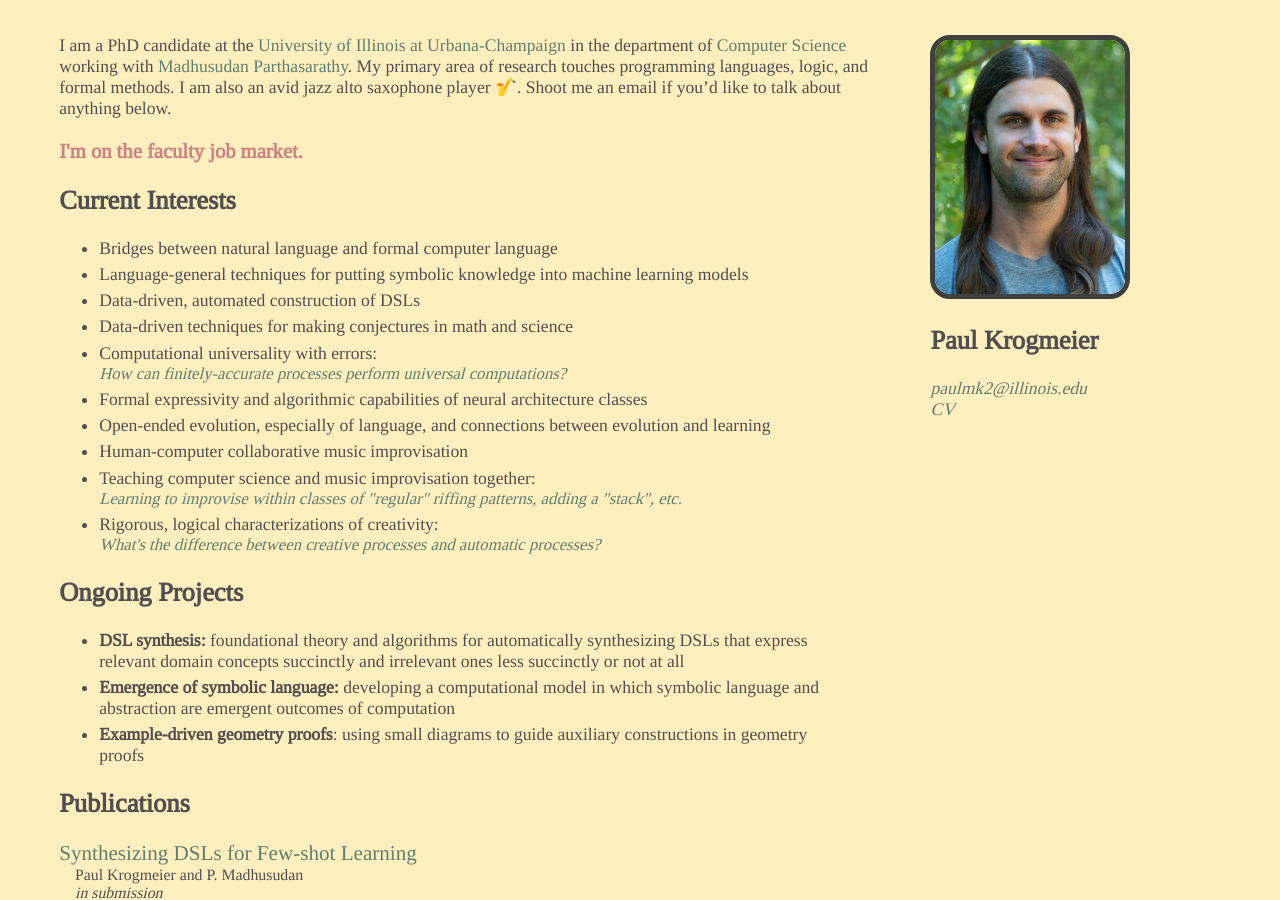
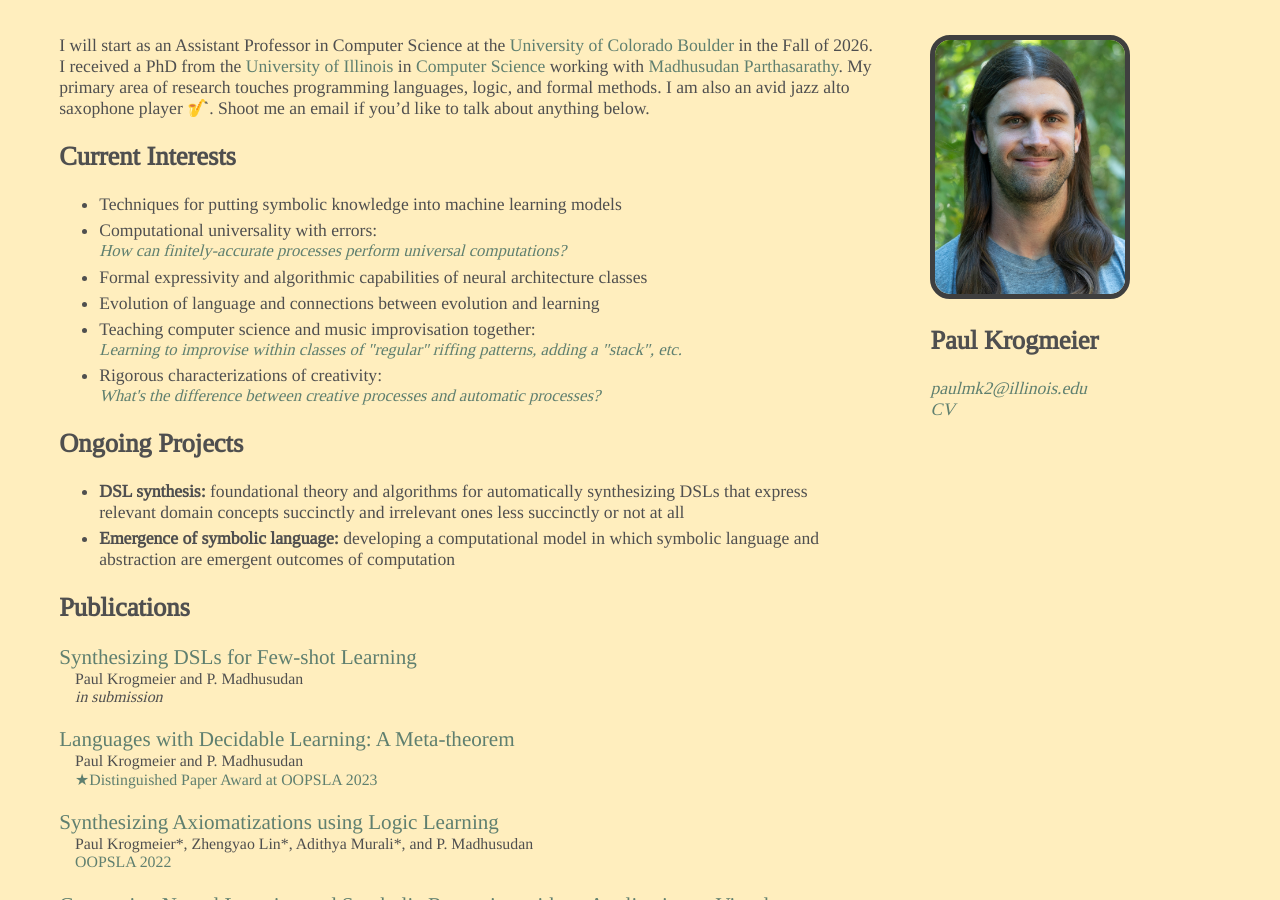
Before and after one commit to paulkrog/paulkrog.github.io, a Jekyll site: the page built from index.md, in a window 1280 px wide and 900 px high. Built offline with Jekyll 4.4.1, drawn with Linux system fonts in a browser that asks for light colours.

Commit message:
cu boulder

```diff
--- a/index.md
+++ b/index.md
@@ -2,35 +2,36 @@
 layout: experimental
 ---
 
-I am a PhD candidate at the [University of Illinois at
-Urbana-Champaign][uiuc] in the department of [Computer Science][cs]
+I will start as an Assistant Professor in Computer Science at the
+[University of Colorado Boulder][cu] in the Fall of 2026. I received a
+PhD from the [University of Illinois][uiuc] in [Computer Science][cs]
 working with [Madhusudan Parthasarathy][madhu]. My primary area of
 research touches programming languages, logic, and formal methods. I
 am also an avid jazz alto saxophone player 🎷. Shoot me an email if
 you'd like to talk about anything below.
 
-<h3 id="job">I'm on the faculty job market.</h3>
+<!-- <h3 id="job">I'm on the faculty job market.</h3> -->
 
 ## Current Interests
 
 <section id="interests">
 <ul class="custom-list">
-<li>Bridges between natural language and formal computer language</li>
-<li>Language-general techniques for putting symbolic knowledge into machine learning models</li>
-<li>Data-driven, automated construction of DSLs</li>
-<li>Data-driven techniques for making conjectures in math and science</li>
+<!-- <li>Bridges between natural language and formal computer language</li> -->
+<li>Techniques for putting symbolic knowledge into machine learning models</li>
+<!-- <li>Data-driven, automated construction of DSLs</li> -->
+<!-- <li>Data-driven techniques for making conjectures in math and science</li> -->
 <li>Computational universality with errors:
 <p class="subtext"><i>How can finitely-accurate processes perform universal computations?</i></p>
 </li>
 <li>Formal expressivity and algorithmic capabilities of neural
 architecture classes</li>
-<li>Open-ended evolution, especially of language, and connections between evolution and learning</li>
-<li>Human-computer collaborative music improvisation</li>
+<li>Evolution of language and connections between evolution and learning</li>
+<!-- <li>Human-computer collaborative music improvisation</li> -->
 <li>Teaching computer science and music improvisation together:
 <p class="subtext"><i>Learning to improvise within classes of
 "regular" riffing patterns, adding a "stack", etc. </i></p>
 </li>
-<li>Rigorous, logical characterizations of creativity:
+<li>Rigorous characterizations of creativity:
 <p class="subtext"><i>What's the difference between creative processes and automatic processes?</i></p>
 </li>
 </ul>
@@ -50,12 +51,13 @@
 model in which symbolic language and abstraction are emergent outcomes
 of computation</li>
 
-<li><b>Example-driven geometry proofs</b>: using small diagrams to guide
-auxiliary constructions in geometry proofs </li>
+<!-- <li><b>Example-driven geometry proofs</b>: using small diagrams to guide -->
+<!-- auxiliary constructions in geometry proofs </li> -->
 
 </ul>
 </section>
 
+[cu]: https://www.colorado.edu/cs/
 [uiuc]: https://illinois.edu/
 [cs]: https://cs.illinois.edu/
 [madhu]: https://madhu.cs.illinois.edu/
```
Also changed, not shown: 4 other files.
